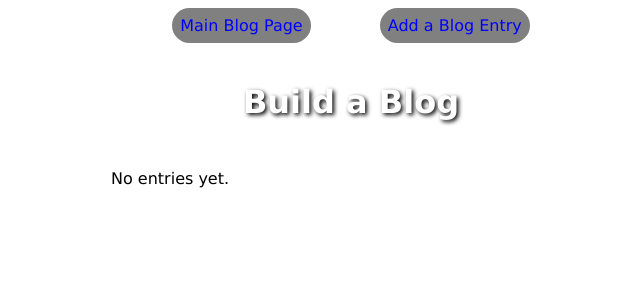
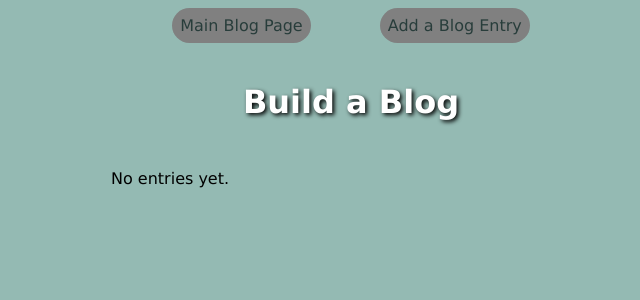
Before and after one commit to Sara-Hamilton/build-a-blog, a Flask app: page /blog in a window 1280 px wide. Shown: the top 300 px of the page, without its empty margins (289-929 px from the left). Run offline with Flask 2, Linux system fonts and the light colour scheme; data that the repository does not hold is empty.

Commit message:
changed background color

```diff
--- a/static/styles/main.css
+++ b/static/styles/main.css
@@ -1,7 +1,3 @@
- body {
-     margin: 0 25em 0 25em;
- }
-
   .error {
       color: red;
       font-weight: bold;
@@ -9,6 +5,8 @@
 
   body {
       font-family: Verdana;
+      background-color: #94bab3;
+      margin: 0 25em 0 25em;
   }
 
   nav a {
@@ -51,13 +49,14 @@
   /* unvisited link */
 
   a:link {
-     color: blue;
+      color: #283d3b;
       text-decoration: none;
   }
   /* visited link */
 
   a:visited {
-     color: darkturquoise;
+      color: white;
+      text-shadow: 2px 2px 4px #000000;
   }
 
   a:visited.btn,
```
Lines whose indentation alone changed are shown as unchanged.
